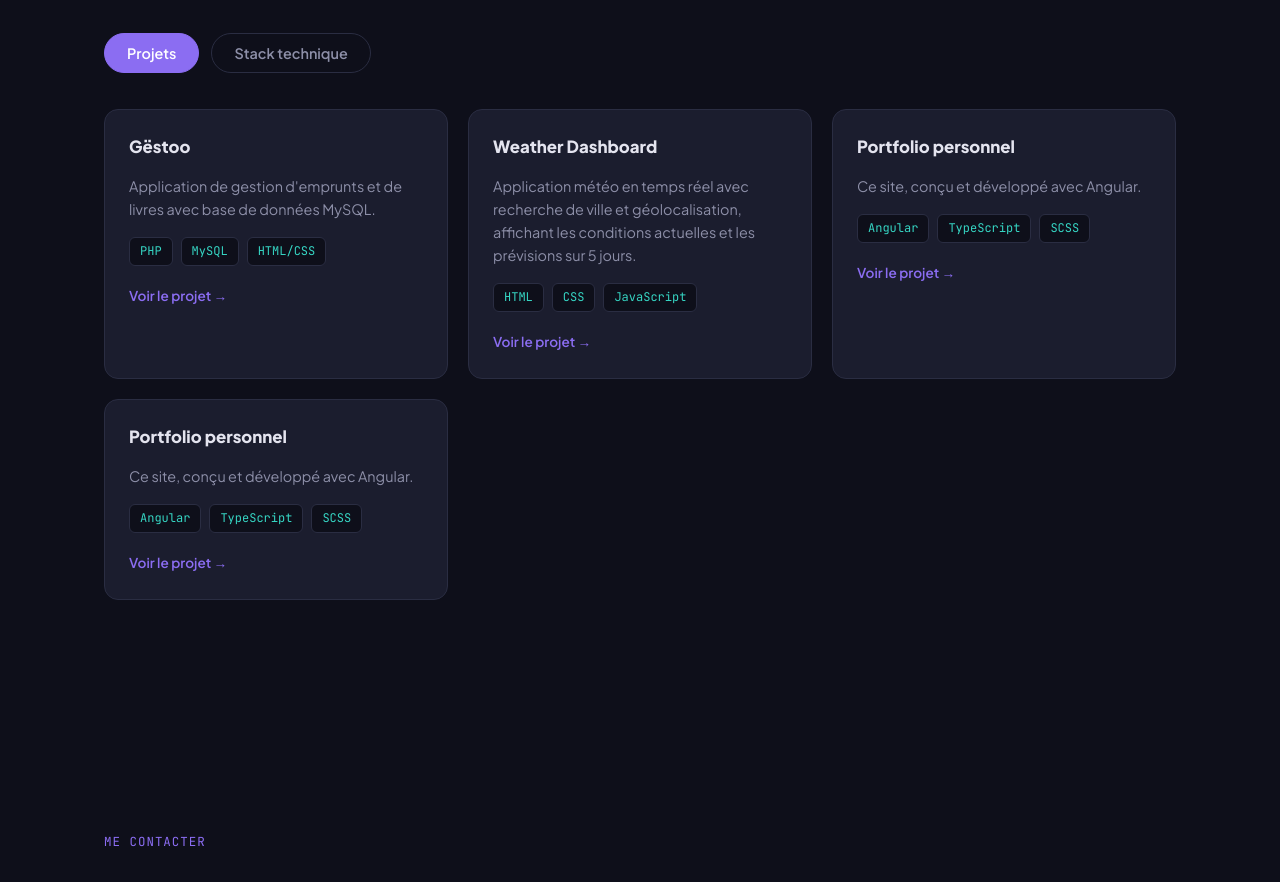
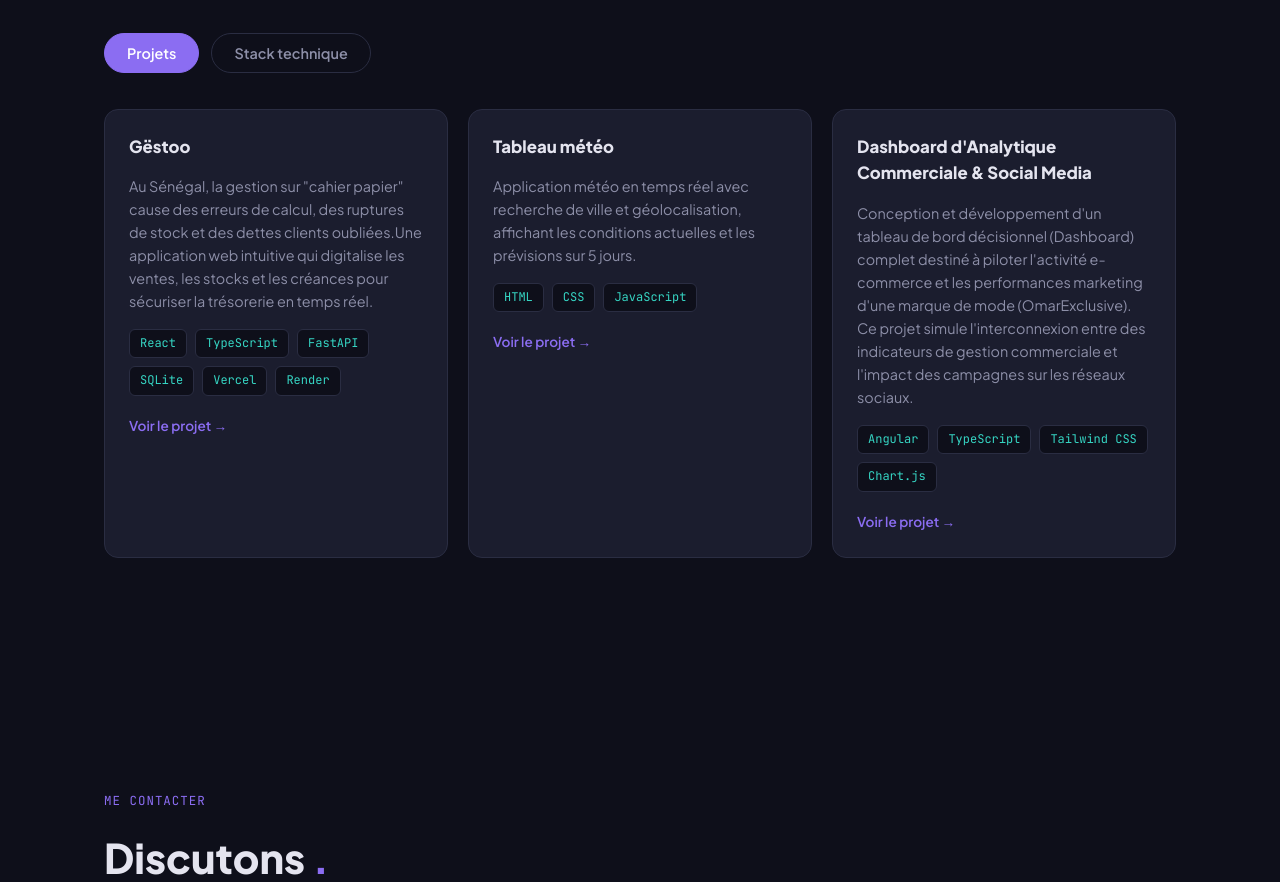
Before and after one commit to OMAR-SR-1/portfolio, an Angular app: page / in a window 1280 px wide. Shown: the part 2044-2926 px from the top of the page. Built offline with nearby package versions, Linux system fonts and the light colour scheme.

Commit message:
feat: mise à jour du composant portfolio et du formulaire de contact

```diff
--- a/src/app/components/contact/contact.html
+++ b/src/app/components/contact/contact.html
@@ -42,11 +42,12 @@
           required
         ></textarea>
 
-        <button type="submit" class="btn btn-primary" [disabled]="!contactForm.valid">
-          Envoyer le message
-        </button>
+       <button type="submit" class="btn btn-primary" [disabled]="!contactForm.valid || sending">
+  {{ sending ? 'Envoi en cours...' : 'Envoyer le message' }}
+</button>
 
-        <p class="contact__success" *ngIf="sent">✅ Message envoyé (simulation) !</p>
+<p class="contact__success" *ngIf="sent">Message envoyé ! Je te réponds bientôt.</p>
+<p class="contact__error" *ngIf="error">Erreur, réessaie plus tard.</p>
       </form>
     </div>
   </div>
--- a/src/app/components/contact/contact.ts
+++ b/src/app/components/contact/contact.ts
@@ -14,14 +14,37 @@ export class Contact {
   email = '';
   message = '';
   sent = false;
+  sending = false;
+  error = false;
 
-  onSubmit() {
-    console.log({ name: this.name, email: this.email, message: this.message });
-    this.sent = true;
-    this.name = '';
-    this.email = '';
-    this.message = '';
+  async onSubmit() {
+    this.sending = true;
+    this.error = false;
 
-    setTimeout(() => this.sent = false, 4000);
+    try {
+      const response = await fetch('https://formspree.io/f/xwvdrkkr', {
+        method: 'POST',
+        headers: { 'Content-Type': 'application/json' },
+        body: JSON.stringify({
+          name: this.name,
+          email: this.email,
+          message: this.message
+        })
+      });
+
+      if (response.ok) {
+        this.sent = true;
+        this.name = '';
+        this.email = '';
+        this.message = '';
+        setTimeout(() => this.sent = false, 5000);
+      } else {
+        this.error = true;
+      }
+    } catch {
+      this.error = true;
+    } finally {
+      this.sending = false;
+    }
   }
 }
--- a/src/app/components/portfolio/portfolio.ts
+++ b/src/app/components/portfolio/portfolio.ts
@@ -31,28 +31,23 @@ export class Portfolio {
   projects: Project[] = [
     {
       title: 'Gëstoo',
-      desc: 'Application de gestion d\'emprunts et de livres avec base de données MySQL.',
-      tags: ['PHP', 'MySQL', 'HTML/CSS'],
+      desc: 'Au Sénégal, la gestion sur "cahier papier" cause des erreurs de calcul, des ruptures de stock et des dettes clients oubliées.Une application web intuitive qui digitalise les ventes, les stocks et les créances pour sécuriser la trésorerie en temps réel.',
+      tags: ['React' , 'TypeScript' ,'FastAPI', 'SQLite', 'Vercel', 'Render'],
       link: 'https://gestoo.vercel.app/'
     },
     {
-      title: 'Weather Dashboard',
+      title: 'Tableau météo',
       desc: 'Application météo en temps réel avec recherche de ville et géolocalisation, affichant les conditions actuelles et les prévisions sur 5 jours.',
       tags: ['HTML', 'CSS', 'JavaScript'],
       link: 'https://omar-sr-1.github.io/weather-dashboard/'
     },
     {
-      title: 'Portfolio personnel',
-      desc: 'Ce site, conçu et développé avec Angular.',
-      tags: ['Angular', 'TypeScript', 'SCSS'],
-      link: '#'
+      title: 'Dashboard d\'Analytique Commerciale & Social Media',
+      desc: 'Conception et développement d\'un tableau de bord décisionnel (Dashboard) complet destiné à piloter l\'activité e-commerce et les performances marketing d\'une marque de mode (OmarExclusive). Ce projet simule l\'interconnexion entre des indicateurs de gestion commerciale et l\'impact des campagnes sur les réseaux sociaux.',
+      tags: ['Angular','TypeScript','Tailwind CSS' ,'Chart.js'],
+      link: 'https://omar-sr-1.github.io/marketing-dashboard/'
     },
-    {
-      title: 'Portfolio personnel',
-      desc: 'Ce site, conçu et développé avec Angular.',
-      tags: ['Angular', 'TypeScript', 'SCSS'],
-      link: '#'
-    }
+
   ];
 
   stack: string[] = ['HTML', 'CSS', 'JavaScript', 'TypeScript', 'Angular', 'PHP', 'MySQL', 'MongoDB', 'Canva', 'Git'];
```
